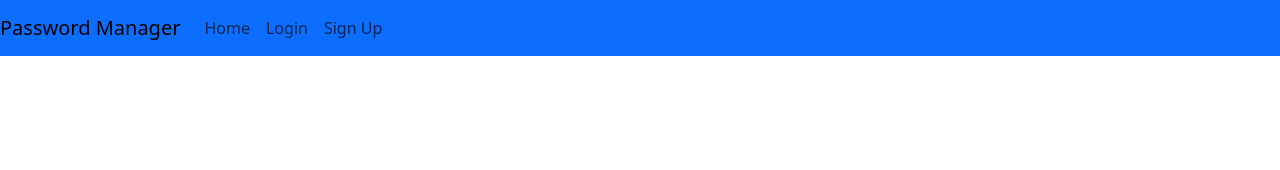
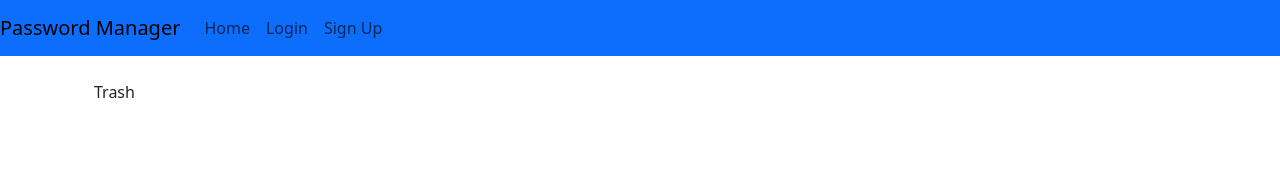
Before and after one commit to bro256/bg.manager.ui, a React (Create React App) app: page /trash in a window 1280 px wide. Shown: the top 170 px of the page. Built offline with nearby package versions, Linux system fonts and the light colour scheme; no server answers.

Commit message:
Start developing Trash page

```diff
--- a/src/App.js
+++ b/src/App.js
@@ -11,6 +11,7 @@ import Home from "./components/home.component";
 import Profile from "./components/profile.component";
 import AllPasswords from "./components/AllPasswords";
 import Favorites from "./components/Favorites";
+import Trash from "./components/Trash";
 import BoardModerator from "./components/board-moderator.component";
 import BoardAdmin from "./components/board-admin.component";
 
@@ -96,6 +97,14 @@ const App = () => {
               </Link>
             </li>
           )}
+
+        {currentUser && (
+            <li className="nav-item">
+              <Link to={"/trash"} className="nav-link">
+                Trash
+              </Link>
+            </li>
+          )}
         </div>
 
         {currentUser ? (
@@ -137,6 +146,7 @@ const App = () => {
           <Route path="/profile" element={<Profile />} />
           <Route path="/passwords" element={<AllPasswords />} />
           <Route path="/favorites" element={<Favorites />} />
+          <Route path="/trash" element={<Trash />} />
           <Route path="/mod" element={<BoardModerator />} />
           <Route path="/admin" element={<BoardAdmin />} />
         </Routes>
--- /dev/null
+++ b/src/components/Trash.js
@@ -0,0 +1,64 @@
+import React, { useState, useEffect } from "react";
+import UserService from "../services/user.service";
+import FavoritesList from "./TrashList";
+import { decryptPassword } from "../utils/cryptoUtils";
+
+
+const Trash = () => {
+  const [passwordEntries, setPasswordEntries] = useState([]);
+
+
+  useEffect(() => {
+    loadPasswordEntries();
+  }, []);
+
+
+  const loadPasswordEntries = async () => {
+    try {
+      const result = await UserService.getUserPasswordEntriesInFavorites();
+
+      // Check if there are entries
+      if (result.data && result.data.length > 0) {
+        // Decrypt the passwords before setting the state
+        const decryptedEntries = result.data
+          .filter(entry => !entry.inTrash)
+          .map(entry => {
+
+          try {
+            return {
+              ...entry,
+              password: decryptPassword(entry.encryptedPassword, entry.encryptionIv, sessionStorage.getItem('derivedKey')),
+            };
+          } catch (error) {
+            console.error('Error decrypting entry:', entry, 'Error:', error);
+            return entry; // Return the original entry to avoid breaking the map function
+          }
+
+        });
+        setPasswordEntries(decryptedEntries);
+      } else {
+        // No entries, set passwordEntries to an empty array
+        setPasswordEntries([]);
+      }
+    } catch (error) {
+      console.error("Error loading password entries", error);
+      alert("Error loading password entries. Please try again.");
+    }
+  };
+
+
+  return (
+    <div className="container mt-4">
+      <div className="row">
+
+        <div className="col-md-12">
+          <FavoritesList
+              passwordEntries={passwordEntries}
+          />
+        </div>
+      </div>
+    </div>
+  );
+};
+
+export default Trash;
--- /dev/null
+++ b/src/components/TrashList.js
@@ -0,0 +1,11 @@
+import React, { useState } from "react";
+
+const TrashList = ({ passwordEntries}) => {
+
+
+  return (
+  <p>Trash</p>
+  );
+};
+
+export default TrashList;
--- a/src/services/user.service.js
+++ b/src/services/user.service.js
@@ -28,6 +28,10 @@ class UserService {
     return axios.get(API_URL + 'password-entries/favorites', { headers: authHeader() });
   }
 
+  getUserPasswordEntriesInTrash() {
+    return axios.get(API_URL + 'password-entries/trash', { headers: authHeader() });
+  }
+
   getPasswordEntryById(id) {
     return axios.get(API_URL + 'password-entries/' + id, { headers: authHeader() });
   }
```
